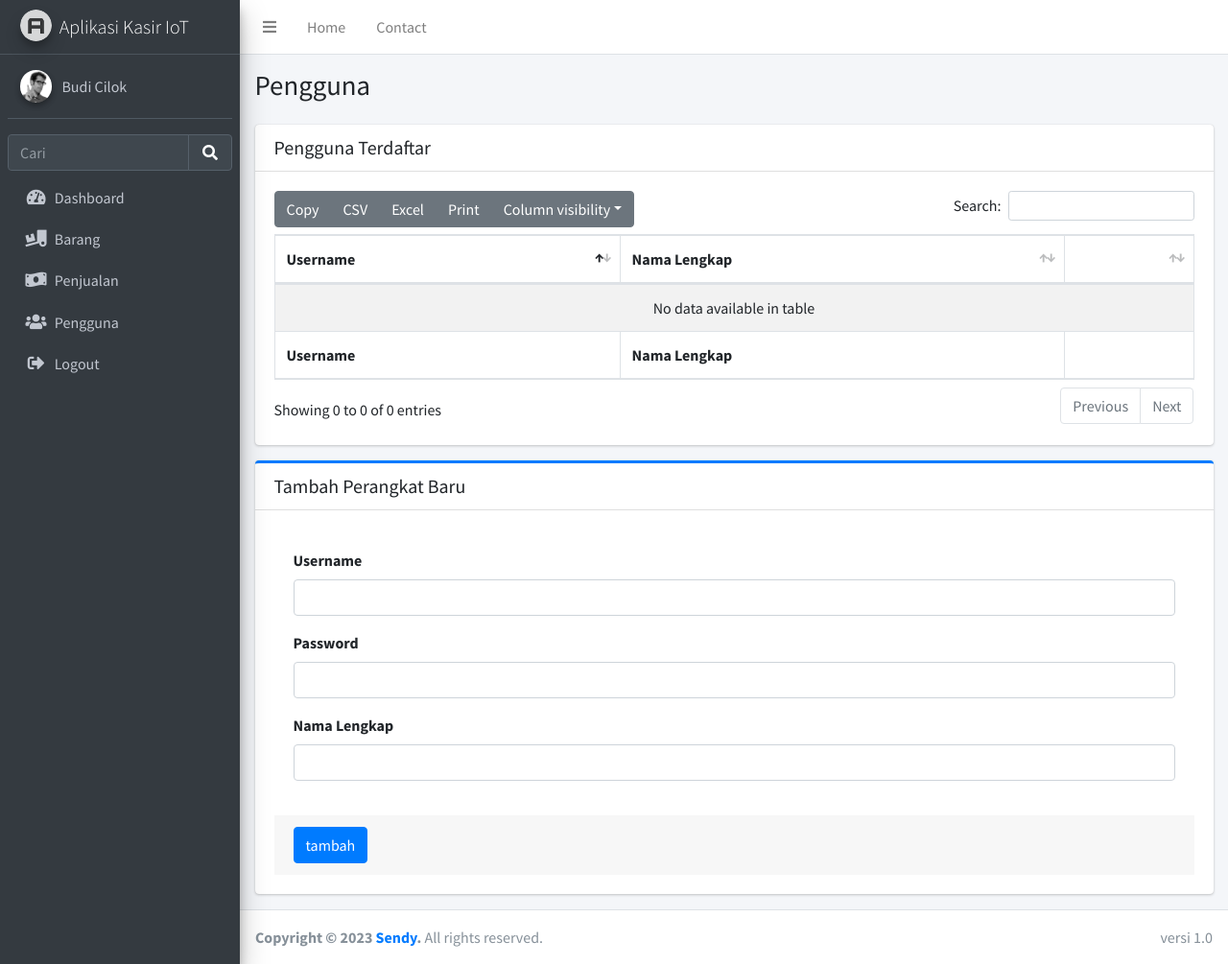
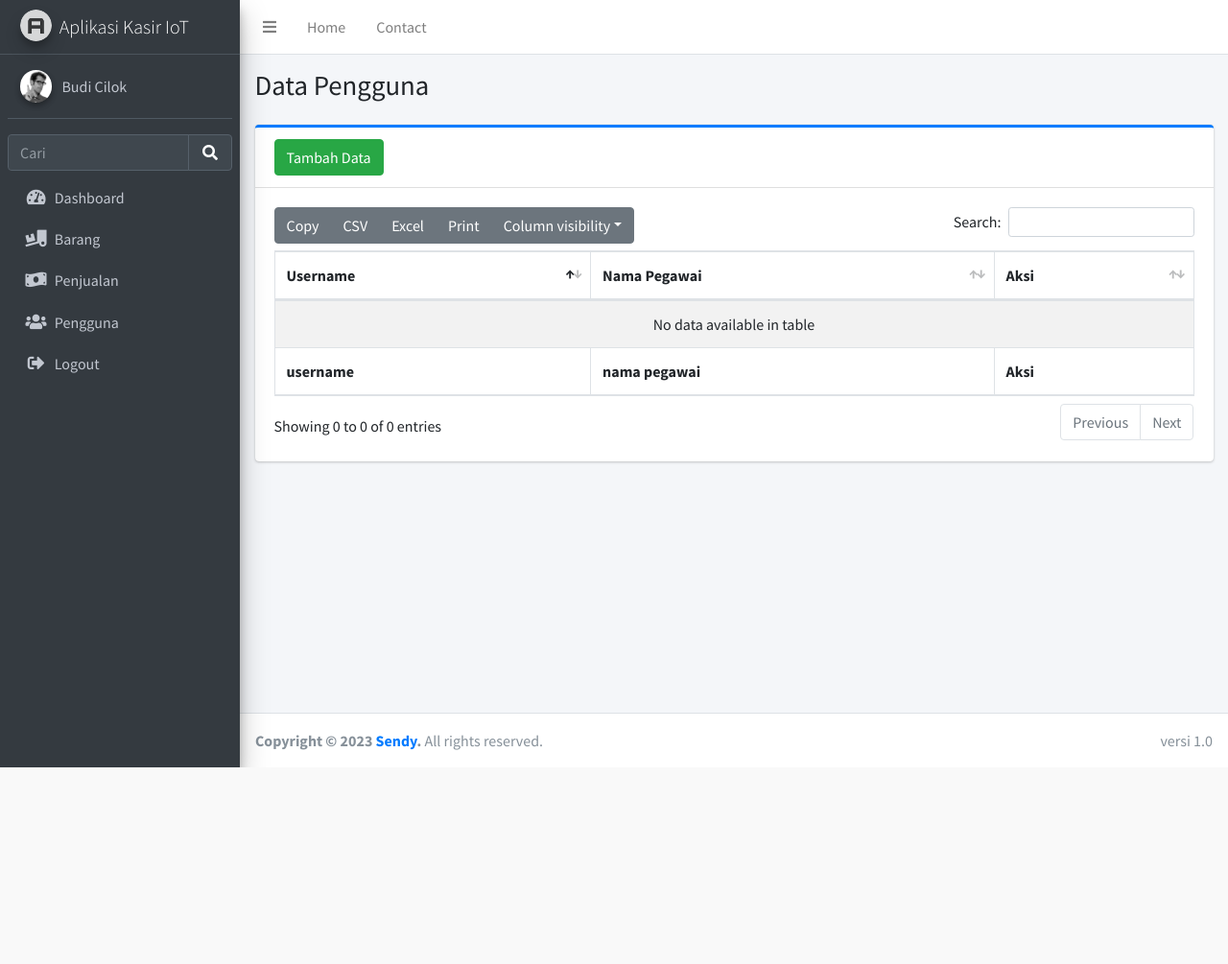
Before and after one commit to sendymeiladi/webapp-kasir-iot, a PHP site: page /index.php?hal=pengguna in a window 1280 px wide. Shown: the whole page at 96% size. After the commit the page ends 800 px from the top, so only its background shows below. Run offline with PHP 8.4, Linux system fonts and the light colour scheme; data that the repository does not hold is empty; some libraries are stand-ins or nearby versions.

Commit message:
add CRUD pengguna

```diff
--- a/halaman/pengguna.php
+++ b/halaman/pengguna.php
@@ -1,34 +1,40 @@
 <?php
-
   $alert = "";
 
-  if(isset($_POST['tambah'])){
+  // tambah data
+  if (isset($_POST['tambah'])) {
+      $username = $_POST['username'];
       $password = password_hash($_POST['password'], PASSWORD_DEFAULT);
+      $nama_pegawai = $_POST['nama_pegawai'];
 
-    $sql_tambah = "INSERT INTO pengguna (username, password, nama_lengkap) VALUES ('{$_POST['username']}','$password', '{$_POST['nama_lengkap']}')";
+      $sql_tambah = "INSERT INTO pengguna (username, password, nama_pegawai) VALUES ('$username', '$password', '$nama_pegawai')";
       mysqli_query($db, $sql_tambah);
       $alert = "tambah";
   }
 
+  //hapus data
 if(isset($_GET['hapus'])){
-    $sql_hapus = "UPDATE pengguna SET aktif = '0' WHERE username = '{$_GET['hapus']}'";
+  $sql_hapus = "UPDATE pengguna SET aktif ='0' WHERE username = '{$_GET['hapus']}'";
   mysqli_query($db, $sql_hapus);
   $alert = "hapus";
 }
 
+// ubah data
 if(isset($_POST['ubah'])){
 
   if($_POST['password'] == ""){
-      $sql_ubah = "UPDATE pengguna SET username = '{$_POST['username']}', nama_lengkap = '{$_POST['nama_lengkap']}' WHERE username = '{$_POST['old_username']}'";
+    $sql_ubah = "UPDATE pengguna SET username = '{$_POST['username']}', nama_pegawai = '{$_POST['nama_pegawai']}' WHERE username = '{$_POST['old_username']}'";
   } else {
     $password = password_hash($_POST['password'], PASSWORD_DEFAULT);
-      $sql_ubah = "UPDATE pengguna SET username = '{$_POST['username']}', password = '$password', nama_lengkap = '{$_POST['nama_lengkap']}' WHERE username = '{$_POST['old_username']}'";
+    $sql_ubah = "UPDATE pengguna SET username = '{$_POST['username']}', password = '$password', nama_pegawai = '{$_POST['nama_pegawai']}' WHERE username = '{$_POST['old_username']}'";
   }
+  echo $sql_ubah;
   mysqli_query($db, $sql_ubah);
   $alert = "ubah";
 }
 
-  $sql = "SELECT * FROM  pengguna WHERE aktif = '1'";
+
+  $sql = "SELECT * FROM pengguna WHERE aktif = 1";
   $result = mysqli_query($db, $sql);
 ?>
 
@@ -38,30 +44,30 @@
       <div class="container-fluid">
         <div class="row mb-2">
           <div class="col-sm-6">
-            <h1 class="m-0">Pengguna</h1>
+            <h1 class="m-0">Data Pengguna</h1>
           </div><!-- /.col -->
         </div><!-- /.row -->
       </div><!-- /.container-fluid -->
     </div>
     <!-- /.content-header -->
-
     <!-- Main content -->
     <div class="content">
       <div class="container-fluid">
-          <?php if($alert == "tambah") {?>
+        <!-- Alert -->
+          <?php if ($alert == "tambah") { ?>
             <div class="alert alert-success alert-dismissible">
             <button type="button" class="close" data-dismiss="alert" aria-hidden="true">&times;</button>
             <h5><i class="icon fas fa-check"></i> Berhasil</h5>
             Data Berhasil ditambahkan.
           </div>
-          <?php } else if($alert == "hapus"){ ?>
+          <?php } else if ($alert == "hapus") { ?>
             <div class="alert alert-danger alert-dismissible">
             <button type="button" class="close" data-dismiss="alert" aria-hidden="true">&times;</button>
             <h5><i class="icon fas fa-check"></i>Berhasil</h5>
             Data Berhasil dihapus.
             </div>
-          <?php }else if($alert == "ubah"){ ?>
-          <div class="alert alert-warning alert-dismissible">
+          <?php } else if ($alert == "ubah") { ?>
+            <div class="alert alert-primary alert-dismissible">
             <button type="button" class="close" data-dismiss="alert" aria-hidden="true">&times;</button>
             <h5><i class="icon fas fa-check"></i>Berhasil</h5>
             Data Berhasil diubah.
@@ -70,65 +76,37 @@
         <div class="row">
           <!-- /.col-md-12 -->
           <div class="col-lg-12">
-            <div class="card">
+            <div class="card card-primary card-outline">
               <div class="card-header">
-                <h5 class="m-0">Pengguna Terdaftar</h5>
+              <button type="button" class="btn btn-success" data-toggle="modal" data-target="#modal-default">Tambah Data</button>
               </div>
               <div class="card-body">
               <table id="example1" class="table table-bordered table-striped">
                   <thead>
                   <tr>
                     <th>Username</th>
-                    <th>Nama Lengkap</th>
-                    <th></th>
+                    <th>Nama Pegawai</th>
+                    <th>Aksi</th>
                   </tr>
                   </thead>
                   <tbody>
                   <?php while($row = mysqli_fetch_array($result)){ ?>
                   <tr>
-                    <td><?php echo $row['username']?></td>
-                    <td><?php echo $row['nama_lengkap']?></td>
-                    <td><a href="?hal=pengguna_ubah&ubah=<?php echo $row['username']?>" class="btn btn-warning">Ubah</a> <a href="?hal=pengguna&hapus=<?php echo $row['username']?>" class="btn btn-danger">Hapus</a></td>
+                    <td><?php echo $row['username'] ?></td>
+                    <td><?php echo $row['nama_pegawai'] ?></td>
+                    <td><a href="?hal=pengguna_ubah&ubah=<?php echo $row['username'] ?>" class="btn btn-primary">Ubah</a> <a href="?hal=pengguna&hapus=<?php echo $row['username'] ?>" class="btn btn-danger">Hapus</a></td>
                   </tr>
-                  <?php } ?>
+                  <?php }?>
                   </tbody>
                   <tfoot>
                   <tr>
-                    <th>Username</th>
-                    <th>Nama Lengkap</th>
-                    <th></th>
+                    <th>username</th>
+                    <th>nama pegawai</th>
+                    <th>Aksi</th>
                   </tr>
                   </tfoot>
                 </table>
 
-              </div>
-            </div>
-
-            <div class="card card-primary card-outline">
-              <div class="card-header">
-                <h5 class="m-0">Tambah Perangkat Baru</h5>
-              </div>
-              <div class="card-body">
-              <form method="POST" action="?hal=pengguna">
-                <div class="card-body">
-                  <div class="form-group">
-                    <label for="username">Username</label>
-                    <input type="text" class="form-control" name="username">
-                  </div>
-                  <div class="form-group">
-                    <label for="password">Password</label>
-                    <input type="password" class="form-control" name="password">
-                  </div>
-                  <div class="form-group">
-                    <label for="nama_lengkap">Nama Lengkap</label>
-                    <input type="text" class="form-control" name="nama_lengkap">
-                  </div>
-                </div>
-                <!-- /.card-body -->
-                <div class="card-footer">
-                  <button type="submit" class="btn btn-primary" name="tambah">tambah</button>
-                </div>
-              </form>
               </div>
             </div>
           </div>
@@ -139,3 +117,38 @@
     </div>
     <!-- /.content -->
   </div>
+  <!-- Modal -->
+    <div class="modal fade" id="modal-default">
+        <div class="modal-dialog">
+          <div class="modal-content">
+            <div class="modal-header">
+              <h4 class="modal-title">Tambah data baru</h4>
+              <button type="button" class="close" data-dismiss="modal" aria-label="Close">
+                <span aria-hidden="true">&times;</span>
+              </button>
+            </div>
+            <form method="POST" action="">
+            <div class="modal-body">
+              <div class="form-group">
+                    <label>username</label>
+                    <input type="text" class="form-control" placeholder="Masukan username", name="username" required>
+              </div>
+              <div class="form-group">
+                    <label>password</label>
+                    <input type="password" min="0" class="form-control" placeholder="Masukan password", name="pasword" required>
+              </div>
+              <div class="form-group">
+                    <label>Nama pegawai</label>
+                    <input type="text"  class="form-control" placeholder="Masukan nama pegawai", name="nama_pegawai" required>
+              </div>
+            </div>
+            <div class="modal-footer justify-content-between">
+              <button type="button" class="btn btn-default" data-dismiss="modal">Batal</button>
+              <button type="submit" name="tambah" class="btn btn-success">Tambah</button>
+            </div>
+            </form>
+          </div>
+          <!-- /.modal-content -->
+        </div>
+        <!-- /.modal-dialog -->
+    </div>
```
Also changed, not shown: halaman/pengguna_ubah.php (+9 -9 lines). Lines whose indentation alone changed are shown as unchanged.
